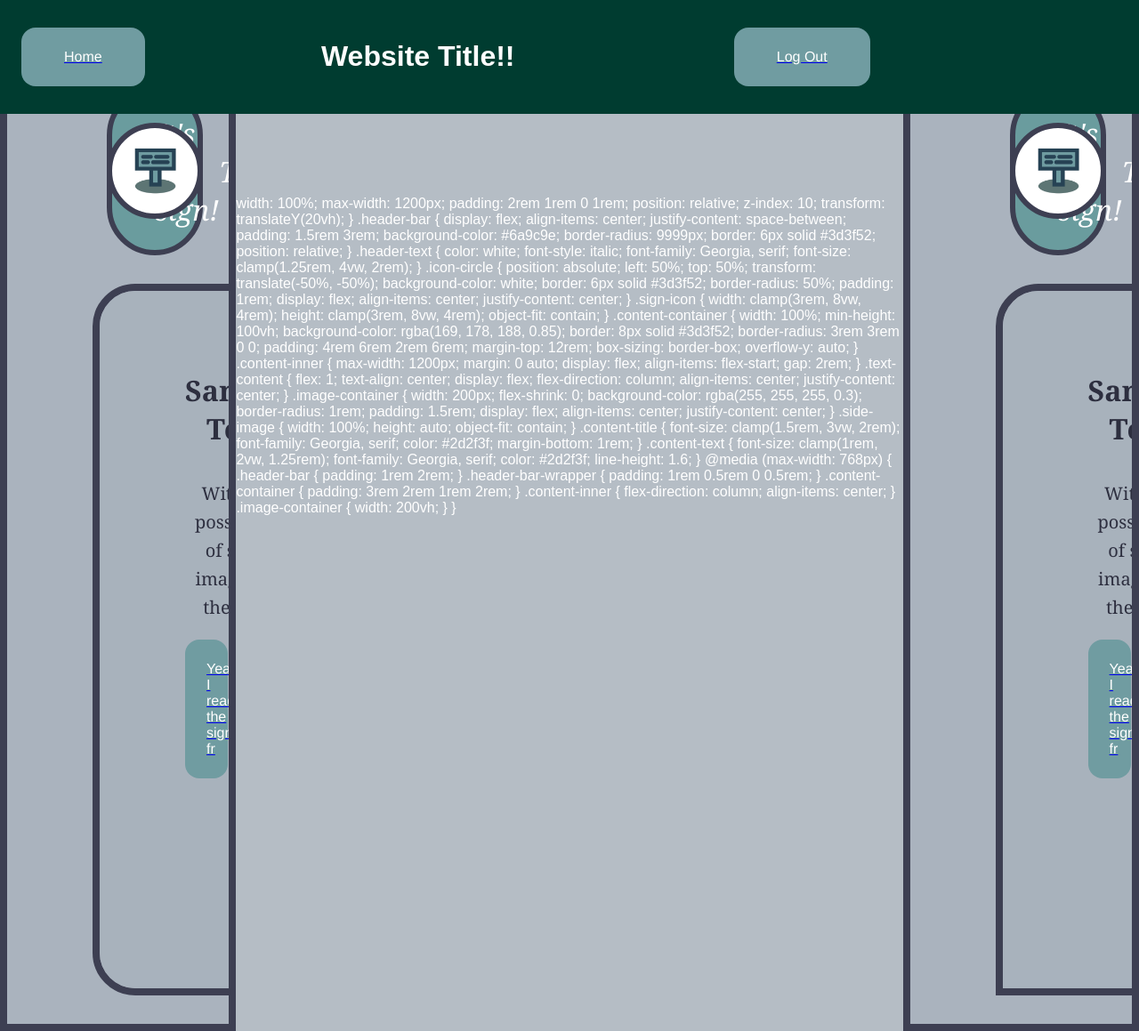
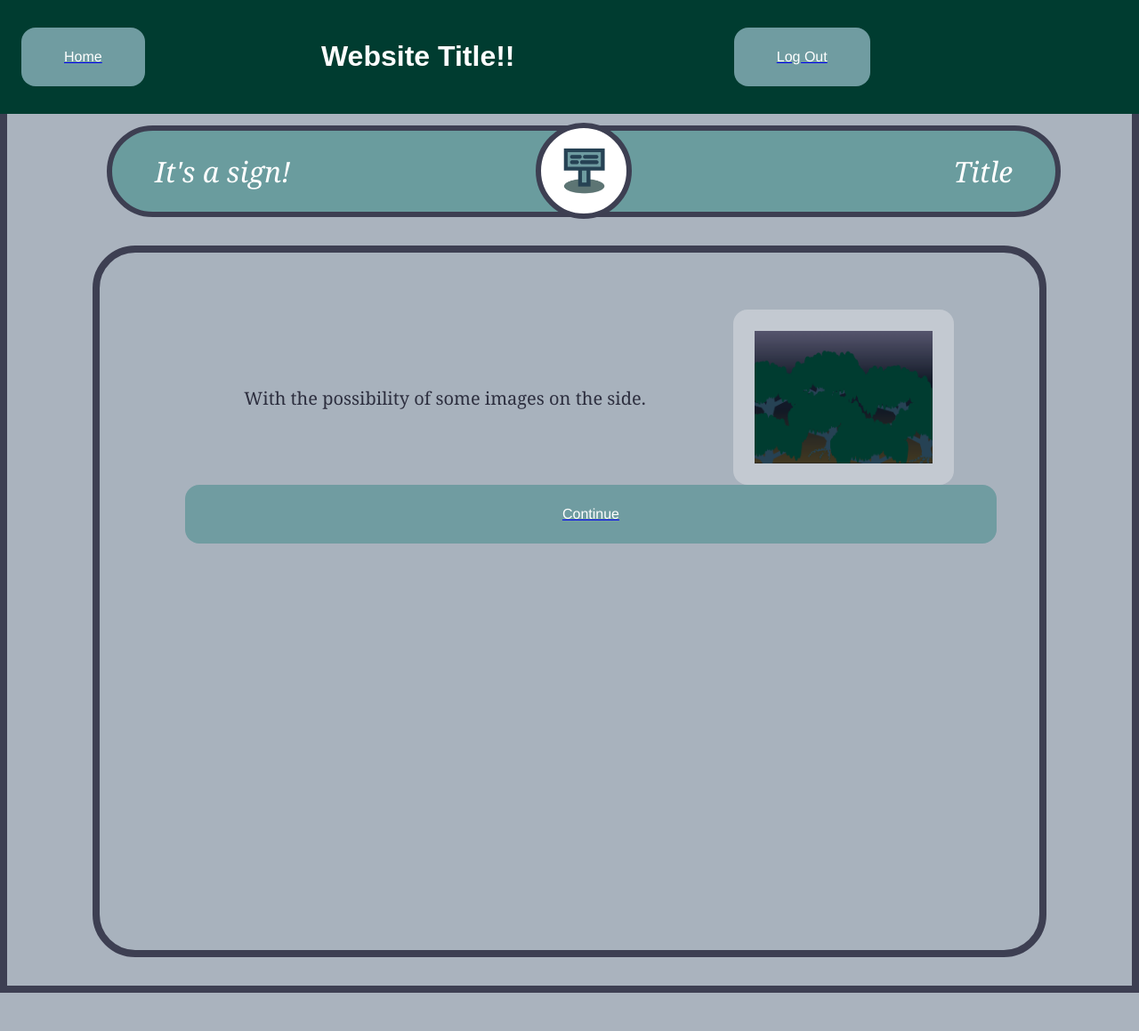
Before and after one commit to StrategTheSeer6/Skanda_Major_Project_2026_SEN_PWA, a Flask app: page /signpage in a window 1280 px wide. Shown: the whole page at 89% size. After the commit the page ends 1116 px from the top, so only its background shows below. Run offline with Flask 3, Linux system fonts and the light colour scheme.

Commit message:
Update signpage.html to use dynamic title and content

```diff
--- a/Skanda Nagendra Yr12 Software Major Project Backup/templates/signpage.html
+++ b/Skanda Nagendra Yr12 Software Major Project Backup/templates/signpage.html
@@ -8,7 +8,12 @@
     <link rel="stylesheet" type="text/css" href="{{ url_for('static', filename='style.css') }}">
     <link rel="icon" href="{{ url_for('static', filename='icons/icon-192.png') }}" type="image/png">
     <link rel="preconnect" href="https://fonts.googleapis.com">
-    <title>PWA Basic UI</title>
+    {% if signtitle %}
+    <title> {{ signtitle }} </title>
+    {% else %}
+    <title>SEN - It's a Sign!</title>
+    {% endif %}
+
     <style>
         body {
   margin: 0;
@@ -126,18 +131,19 @@ you can use the formula: 1rem = (viewport height in pixels) * (rem value / 100)
   object-fit: contain;
 }
 
-.content-title {
+h2 {
   font-size: clamp(1.5rem, 3vw, 2rem);
   font-family: Georgia, serif;
   color: #2d2f3f;
   margin-bottom: 1rem;
 }
 
-.content-text {
+p {
   font-size: clamp(1rem, 2vw, 1.25rem);
   font-family: Georgia, serif;
   color: #2d2f3f;
   line-height: 1.6;
+  white-space: pre-line;
 }
 
 @media (max-width: 768px) {
@@ -181,7 +187,14 @@ you can use the formula: 1rem = (viewport height in pixels) * (rem value / 100)
         <div class="header-bar-wrapper">
             <div class="header-bar">
               <span class="header-text">It's a sign!</span>
-              <span class="header-text">Title</span>
+              <span class="header-text">
+                {% if signtitle %}
+                {{ signtitle }}
+                {% else %}
+                Title
+                {% endif %}
+              </span>
+
               <div class="icon-circle">
                 <img src="static/swampsign.png" alt="Sign" class="sign-icon" />
               </div>
@@ -191,188 +204,29 @@ you can use the formula: 1rem = (viewport height in pixels) * (rem value / 100)
           <div class="content-container" style="background-image: 'static/swampbg.png'; border-radius: 3rem 3rem 3rem 3rem;">
             <div class="content-inner">
               <div class="text-content">
-                <h2 class="content-title">Sample Text</h2>
-                <p class="content-text">
+                <p>
+                  {% if signtext %}
+                    {{ signtext | safe }}
+                  {% else %}
                   With the possibility of some images on the side.
+                  {% endif %}
                 </p>
               </div>
               <div class="image-container">
+                {% if signimage %}
+                <img src="{{ signimage }}" />
+                {% else %}
                 <img src="static/swampbg.png" alt="Side decoration" class="side-image" />
+                {% endif %}
               </div>
             </div>
-            <a href="/practicetest"><div class="toolbar_button">Yeah I read the sign fr</div></a>
-
-          </div>
-          </div>
-    </div>
-
-</body>
-</html>  width: 100%;
-  max-width: 1200px;
-  padding: 2rem 1rem 0 1rem;
-  position: relative;
-  z-index: 10;
-  transform: translateY(20vh);
-}
-
-.header-bar {
-  display: flex;
-  align-items: center;
-  justify-content: space-between;
-  padding: 1.5rem 3rem;
-  background-color: #6a9c9e;
-  border-radius: 9999px;
-  border: 6px solid #3d3f52;
-  position: relative;
-}
-
-.header-text {
-  color: white;
-  font-style: italic;
-  font-family: Georgia, serif;
-  font-size: clamp(1.25rem, 4vw, 2rem);
-}
-
-.icon-circle {
-  position: absolute;
-  left: 50%;
-  top: 50%;
-  transform: translate(-50%, -50%);
-  background-color: white;
-  border: 6px solid #3d3f52;
-  border-radius: 50%;
-  padding: 1rem;
-  display: flex;
-  align-items: center;
-  justify-content: center;
-}
-
-.sign-icon {
-  width: clamp(3rem, 8vw, 4rem);
-  height: clamp(3rem, 8vw, 4rem);
-  object-fit: contain;
-}
-
-.content-container {
-  width: 100%;
-  min-height: 100vh;
-  background-color: rgba(169, 178, 188, 0.85);
-  border: 8px solid #3d3f52;
-  border-radius: 3rem 3rem 0 0;
-  padding: 4rem 6rem 2rem 6rem;
-  margin-top: 12rem;
-  box-sizing: border-box;
-  overflow-y: auto;
-}
-
-.content-inner {
-  max-width: 1200px;
-  margin: 0 auto;
-  display: flex;
-  align-items: flex-start;
-  gap: 2rem;
-}
-
-.text-content {
-  flex: 1;
-  text-align: center;
-  display: flex;
-  flex-direction: column;
-  align-items: center;
-  justify-content: center;
-}
-
-.image-container {
-  width: 200px;
-  flex-shrink: 0;
-  background-color: rgba(255, 255, 255, 0.3);
-  border-radius: 1rem;
-  padding: 1.5rem;
-  display: flex;
-  align-items: center;
-  justify-content: center;
-}
-
-.side-image {
-  width: 100%;
-  height: auto;
-  object-fit: contain;
-}
-
-.content-title {
-  font-size: clamp(1.5rem, 3vw, 2rem);
-  font-family: Georgia, serif;
-  color: #2d2f3f;
-  margin-bottom: 1rem;
-}
-
-.content-text {
-  font-size: clamp(1rem, 2vw, 1.25rem);
-  font-family: Georgia, serif;
-  color: #2d2f3f;
-  line-height: 1.6;
-}
-
-@media (max-width: 768px) {
-  .header-bar {
-    padding: 1rem 2rem;
-  }
-
-  .header-bar-wrapper {
-    padding: 1rem 0.5rem 0 0.5rem;
-  }
-
-  .content-container {
-    padding: 3rem 2rem 1rem 2rem;
-  }
-
-  .content-inner {
-    flex-direction: column;
-    align-items: center;
-  }
-
-  .image-container {
-    width: 200vh;
-  }
-}
-
-    </style>
-
-</head>
-<body>
-    <!-- This always appears at the top of every page. -->
-    <div class="toolbar">
-        <a href="/"><div class="toolbar_button">Home</div></a>
-        <h1>Website Title!!</h1>
-        <a href="/login"><div class="toolbar_button" id="login_button">Log Out</div></a>
-        <div style="width: 10%;"></div>
-    </div>
-
-
-    <div class="content-container">
-        <div class="header-bar-wrapper">
-            <div class="header-bar">
-              <span class="header-text">It's a sign!</span>
-              <span class="header-text">Title</span>
-              <div class="icon-circle">
-                <img src="static/swampsign.png" alt="Sign" class="sign-icon" />
-              </div>
-            </div>
-          </div>
-
-          <div class="content-container" style="background-image: 'static/swampbg.png';">
-            <div class="content-inner">
-              <div class="text-content">
-                <h2 class="content-title">Sample Text</h2>
-                <p class="content-text">
-                  With the possibility of some images on the side.
-                </p>
-              </div>
-              <div class="image-container">
-                <img src="static/swampbg.png" alt="Side decoration" class="side-image" />
-              </div>
-            </div>
-            <a href="/practicetest"><div class="toolbar_button">Yeah I read the sign fr</div></a>
+            <a href="/next_question"><div class="toolbar_button" style="width: 100%;">
+              {% if buttonText %}
+              {{ buttonText }}
+              {% else %}
+              Continue
+              {% endif %}
+            </div></a>
 
           </div>
           </div>
```
